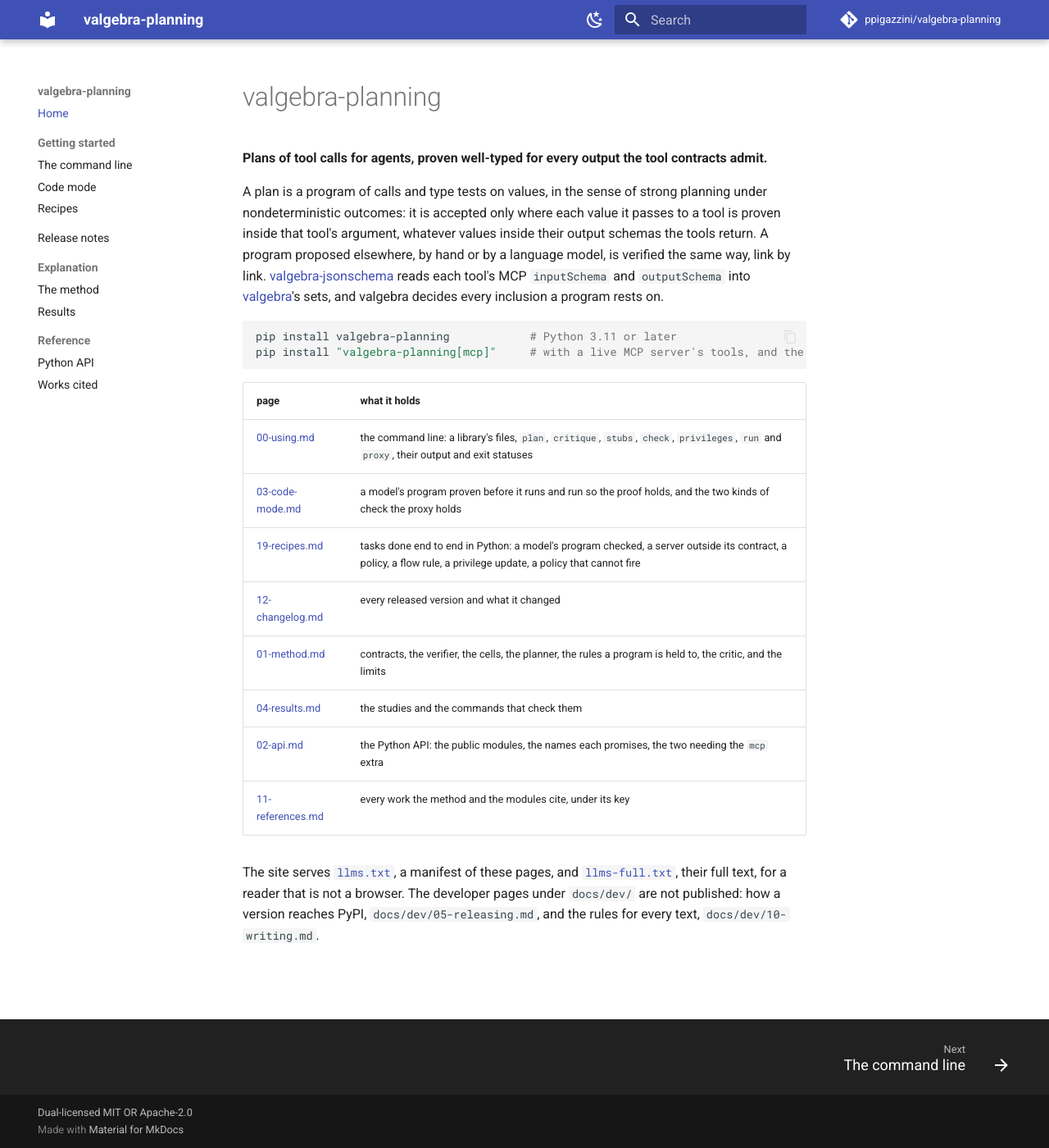
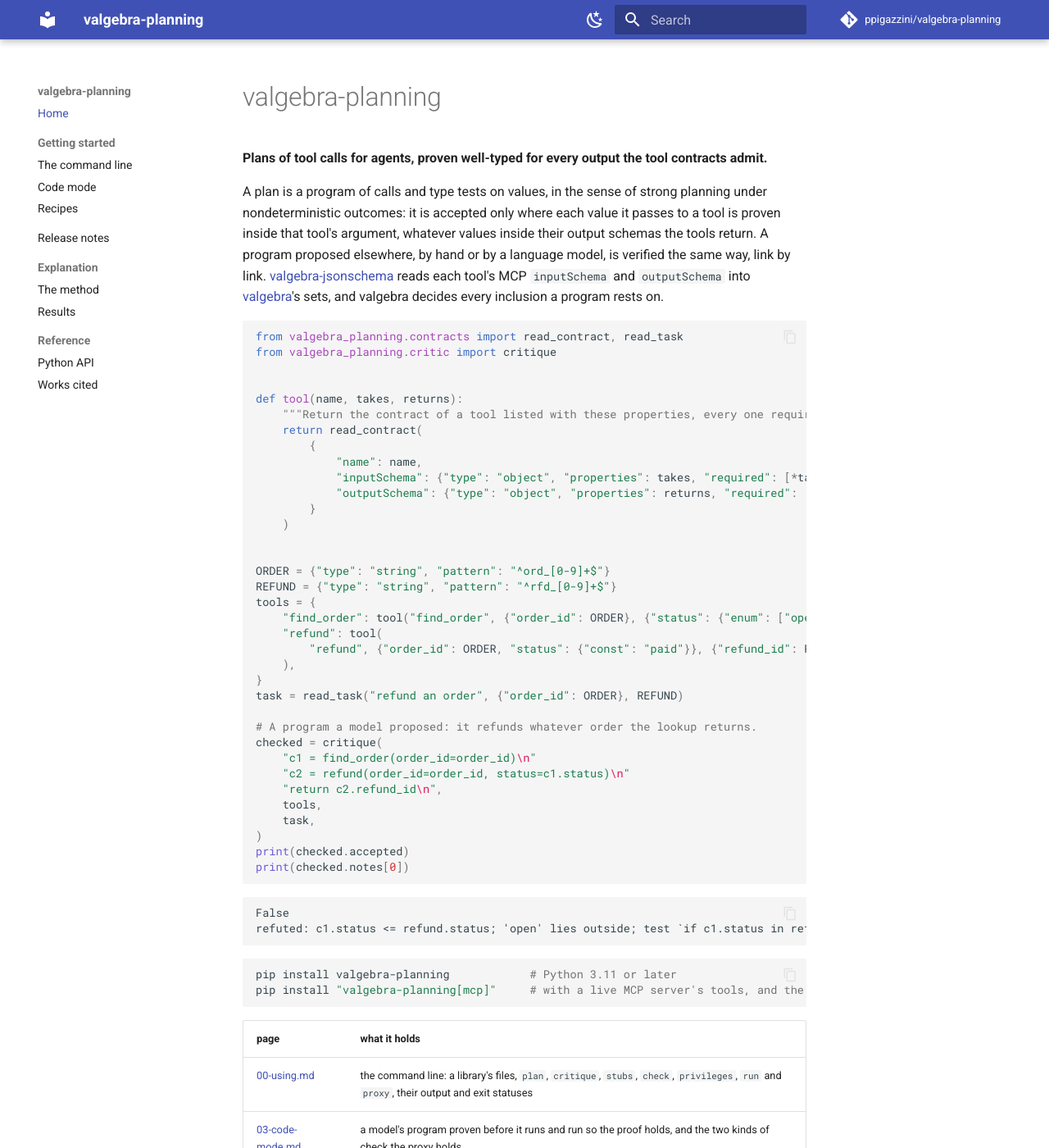
Before and after one commit to ppigazzini/valgebra-planning, an MkDocs documentation site: the page built from docs/README.md, in a window 1280 px wide and 1400 px high. Shown: the whole window at 82% size. Built offline with MkDocs 1.6.1 and Material for MkDocs 9.7.7, drawn with Linux system fonts in a browser that asks for light colours; comment, search, counter and statistics services are not loaded.

Commit message:
docs: the site's home opens with a model's program refuted
The home page shows the package's check on one program before its index: a refund passed
whatever status a lookup returns is refuted with the status `open`, and the critique
names the test that makes the call safe. `tests/test_doc_examples.py` runs it and
compares what it prints, and the writing rules' table of pages lists the home page.

````diff
--- a/docs/README.md
+++ b/docs/README.md
@@ -13,6 +13,49 @@ program proposed elsewhere, by hand or by a language model, is verified the same
 link. [valgebra-jsonschema](https://ppigazzini.github.io/valgebra-jsonschema/) reads each tool's
 MCP `inputSchema` and `outputSchema` into [valgebra](https://ppigazzini.github.io/valgebra/)'s
 sets, and valgebra decides every inclusion a program rests on.
+
+```python
+from valgebra_planning.contracts import read_contract, read_task
+from valgebra_planning.critic import critique
+
+
+def tool(name, takes, returns):
+    """Return the contract of a tool listed with these properties, every one required."""
+    return read_contract(
+        {
+            "name": name,
+            "inputSchema": {"type": "object", "properties": takes, "required": [*takes]},
+            "outputSchema": {"type": "object", "properties": returns, "required": [*returns]},
+        }
+    )
+
+
+ORDER = {"type": "string", "pattern": "^ord_[0-9]+$"}
+REFUND = {"type": "string", "pattern": "^rfd_[0-9]+$"}
+tools = {
+    "find_order": tool("find_order", {"order_id": ORDER}, {"status": {"enum": ["open", "paid"]}}),
+    "refund": tool(
+        "refund", {"order_id": ORDER, "status": {"const": "paid"}}, {"refund_id": REFUND}
+    ),
+}
+task = read_task("refund an order", {"order_id": ORDER}, REFUND)
+
+# A program a model proposed: it refunds whatever order the lookup returns.
+checked = critique(
+    "c1 = find_order(order_id=order_id)\n"
+    "c2 = refund(order_id=order_id, status=c1.status)\n"
+    "return c2.refund_id\n",
+    tools,
+    task,
+)
+print(checked.accepted)
+print(checked.notes[0])
+```
+
+```text
+False
+refuted: c1.status <= refund.status; 'open' lies outside; test `if c1.status in refund.status:` and make the call in that branch
+```
 
 ```bash
 pip install valgebra-planning            # Python 3.11 or later
````
Also changed, not shown: docs/dev/10-writing.md (+1 -0 lines), 1 other file.
